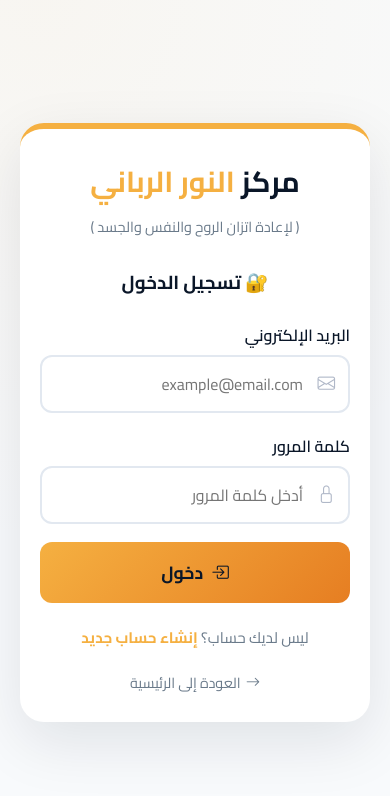
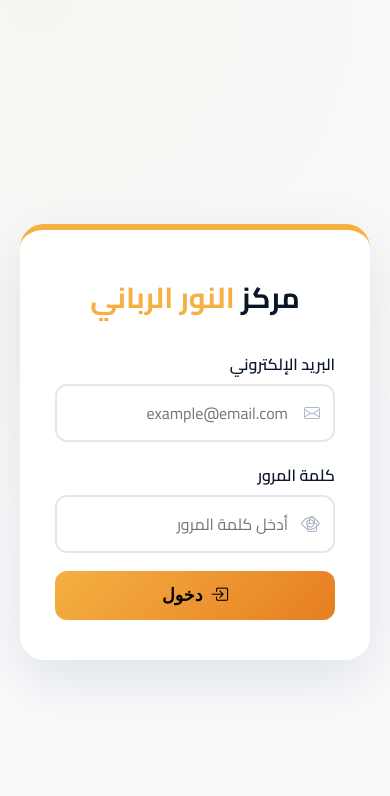
Before and after one commit to alshameerybassam-ui/BassamSpiritual, a website: page BassamSpiritual/public/login.html in a window 390 px wide. Drawn offline with nearby package versions, Linux system fonts and the light colour scheme.

Commit message:
Update login.html

```diff
--- a/BassamSpiritual/public/login.html
+++ b/BassamSpiritual/public/login.html
@@ -7,149 +7,29 @@
     <link rel="preconnect" href="https://fonts.googleapis.com">
     <link rel="preconnect" href="https://fonts.gstatic.com" crossorigin>
     <link href="https://fonts.googleapis.com/css2?family=Cairo:wght@300;400;600;700&display=swap" rel="stylesheet">
-    <link rel="stylesheet" href="style.css">
-
     <link rel="stylesheet" href="https://cdn.jsdelivr.net/npm/bootstrap-icons@1.11.3/font/bootstrap-icons.min.css">
-
     <style>
-        .auth-page {
-            min-height: 100vh;
-            display: flex;
-            align-items: center;
-            justify-content: center;
-            background: #F8FAFC;
-            padding: 20px;
-            background-image: radial-gradient(circle at 10% 0%, rgba(245, 176, 65, 0.06) 0%, transparent 60%);
-        }
-        .auth-card {
-            max-width: 420px;
-            width: 100%;
-            background: #fff;
-            border-radius: 24px;
-            padding: 40px 35px;
-            box-shadow: 0 20px 60px rgba(10, 22, 40, 0.1);
-            border-top: 6px solid #F5B041;
-        }
-        .auth-card .logo {
-            text-align: center;
-            margin-bottom: 25px;
-        }
-        .auth-card .logo h2 {
-            color: #0A1628;
-            font-size: 1.8rem;
-            margin: 0;
-        }
-        .auth-card .logo h2 span {
-            color: #F5B041;
-        }
-        .auth-card .logo p {
-            color: #6A7A8A;
-            font-size: 0.9rem;
-            margin-top: 5px;
-        }
-        .form-group {
-            margin-bottom: 18px;
-        }
-        .form-group label {
-            display: block;
-            font-weight: 600;
-            margin-bottom: 5px;
-            color: #0A1628;
-        }
-        .form-group .input-wrapper {
-            position: relative;
-        }
-        .form-group .input-wrapper i {
-            position: absolute;
-            right: 15px;
-            top: 50%;
-            transform: translateY(-50%);
-            color: #B0B8C8;
-            font-size: 1.1rem;
-            display: flex;
-            align-items: center;
-        }
-        .form-group .input-wrapper input {
-            width: 100%;
-            padding: 12px 45px 12px 15px;
-            border: 2px solid #E2E8F0;
-            border-radius: 12px;
-            font-family: 'Cairo', sans-serif;
-            font-size: 1rem;
-            transition: 0.3s;
-        }
-        .form-group .input-wrapper input:focus {
-            border-color: #F5B041;
-            outline: none;
-            box-shadow: 0 0 0 4px rgba(245, 176, 65, 0.15);
-        }
-        .btn-submit {
-            width: 100%;
-            padding: 14px;
-            background: linear-gradient(135deg, #F5B041, #E67E22);
-            color: #0A1628;
-            border: none;
-            border-radius: 12px;
-            font-size: 1.1rem;
-            font-weight: 800;
-            cursor: pointer;
-            transition: 0.3s;
-            font-family: 'Cairo', sans-serif;
-            margin-top: 10px;
-            display: flex;
-            align-items: center;
-            justify-content: center;
-            gap: 8px;
-        }
-        .btn-submit:hover {
-            transform: translateY(-3px);
-            box-shadow: 0 8px 30px rgba(245, 176, 65, 0.4);
-        }
-        .btn-submit:disabled {
-            opacity: 0.6;
-            cursor: not-allowed;
-            transform: none;
-        }
-        /* كلاس الدوران الخاص بأيقونة التحميل لبوتستراب */
-        .spinner-rotate {
-            animation: spin 1s linear infinite;
-        }
-        @keyframes spin {
-            0% { transform: rotate(0deg); }
-            100% { transform: rotate(360deg); }
-        }
-        .auth-link {
-            text-align: center;
-            margin-top: 20px;
-            color: #6A7A8A;
-            font-size: 0.95rem;
-        }
-        .auth-link a {
-            color: #F5B041;
-            text-decoration: none;
-            font-weight: 700;
-        }
-        .notification {
-            position: fixed;
-            top: 20px;
-            left: 50%;
-            transform: translateX(-50%);
-            padding: 15px 25px;
-            border-radius: 12px;
-            color: #fff;
-            font-weight: 600;
-            z-index: 9999;
-            display: none;
-            min-width: 300px;
-            text-align: center;
-            box-shadow: 0 10px 30px rgba(0,0,0,0.15);
-        }
+        body { font-family: 'Cairo', sans-serif; margin: 0; background: #F8FAFC; }
+        .auth-page { min-height: 100vh; display: flex; align-items: center; justify-content: center; padding: 20px; background-image: radial-gradient(circle at 10% 0%, rgba(245, 176, 65, 0.06) 0%, transparent 60%); }
+        .auth-card { max-width: 420px; width: 100%; background: #fff; border-radius: 24px; padding: 40px 35px; box-shadow: 0 20px 60px rgba(10, 22, 40, 0.1); border-top: 6px solid #F5B041; }
+        .logo { text-align: center; margin-bottom: 25px; }
+        .logo h2 { color: #0A1628; font-size: 1.8rem; margin: 0; }
+        .logo h2 span { color: #F5B041; }
+        .form-group { margin-bottom: 18px; }
+        .form-group label { display: block; font-weight: 600; margin-bottom: 5px; color: #0A1628; }
+        .input-wrapper { position: relative; }
+        .input-wrapper i, .toggle-password { position: absolute; top: 50%; transform: translateY(-50%); color: #B0B8C8; }
+        .input-wrapper i { right: 15px; }
+        .toggle-password { left: 15px; cursor: pointer; font-size: 1.2rem; }
+        .input-wrapper input { width: 100%; padding: 12px 45px; border: 2px solid #E2E8F0; border-radius: 12px; font-family: 'Cairo', sans-serif; font-size: 1rem; box-sizing: border-box; transition: 0.3s; }
+        .input-wrapper input:focus { border-color: #F5B041; outline: none; box-shadow: 0 0 0 4px rgba(245, 176, 65, 0.15); }
+        .btn-submit { width: 100%; padding: 14px; background: linear-gradient(135deg, #F5B041, #E67E22); border: none; border-radius: 12px; font-size: 1.1rem; font-weight: 800; cursor: pointer; margin-top: 10px; display: flex; align-items: center; justify-content: center; gap: 8px; }
+        .spinner-rotate { animation: spin 1s linear infinite; }
+        @keyframes spin { 100% { transform: rotate(360deg); } }
+        .notification { position: fixed; top: 20px; left: 50%; transform: translateX(-50%); padding: 15px 25px; border-radius: 12px; color: #fff; font-weight: 600; z-index: 9999; display: none; text-align: center; }
         .notification.success { background: #27ae60; }
         .notification.error { background: #e74c3c; }
         .notification.show { display: block; }
-        @media (max-width: 500px) {
-            .auth-card { padding: 25px 20px; }
-        }
     </style>
 </head>
 <body>
@@ -160,11 +40,7 @@
         <div class="auth-card">
             <div class="logo">
                 <h2>مركز <span>النور الرباني</span></h2>
-                <p>﴿ لإعادة اتزان الروح والنفس والجسد ﴾</p>
             </div>
-
-            <h3 style="text-align:center; color:#0A1628; margin-bottom:20px;">🔐 تسجيل الدخول</h3>
-
             <form id="loginForm">
                 <div class="form-group">
                     <label>البريد الإلكتروني</label>
@@ -173,29 +49,16 @@
                         <input type="email" id="email" placeholder="example@email.com" required>
                     </div>
                 </div>
-
                 <div class="form-group">
                     <label>كلمة المرور</label>
                     <div class="input-wrapper">
                         <i class="bi bi-lock"></i>
                         <input type="password" id="password" placeholder="أدخل كلمة المرور" required>
+                        <i class="bi bi-eye toggle-password" id="toggleIcon" onclick="togglePassword()"></i>
                     </div>
                 </div>
-
-                <button type="submit" class="btn-submit" id="loginBtn">
-                    <i class="bi bi-box-arrow-in-right"></i> دخول
-                </button>
+                <button type="submit" class="btn-submit" id="loginBtn"><i class="bi bi-box-arrow-in-right"></i> دخول</button>
             </form>
-
-            <div class="auth-link">
-                ليس لديك حساب؟ <a href="/register.html">إنشاء حساب جديد</a>
-            </div>
-
-            <div style="text-align:center; margin-top:15px;">
-                <a href="/" style="color:#6A7A8A; text-decoration:none; font-size:0.9rem; display: inline-flex; align-items: center; gap: 5px;">
-                    <i class="bi bi-arrow-right"></i> العودة إلى الرئيسية
-                </a>
-            </div>
         </div>
     </div>
 
@@ -210,76 +73,45 @@
             setTimeout(() => notification.classList.remove('show'), 6000);
         }
 
-        function redirectUserBasedOnRole(user) {
-            if (user && user.role === 'admin') {
-                showNotification('✨ مرحباً بك يا فضيلة الشيخ بسام! جاري توجيهك للوحة الإدارة...', 'success');
-                setTimeout(() => {
-                    window.location.href = '/admin.html';
-                }, 1500);
-            } else {
-                showNotification('✅ مرحباً بعودتك! جاري تحويلك إلى لوحة التحكم...', 'success');
-                setTimeout(() => {
-                    window.location.href = '/dashboard.html';
-                }, 1500);
-            }
+        function togglePassword() {
+            const input = document.getElementById('password');
+            const icon = document.getElementById('toggleIcon');
+            input.type = input.type === 'password' ? 'text' : 'password';
+            icon.className = input.type === 'password' ? 'bi bi-eye toggle-password' : 'bi bi-eye-slash toggle-password';
         }
 
-        (function checkExistingSession() {
+        async function apiRequest(url, method = 'POST', data = {}) {
             const token = localStorage.getItem('token');
-            if (token) {
-                fetch('/api/auth/verify', {
-                    headers: { 'Authorization': `Bearer ${token}` }
-                })
-                .then(res => res.json())
-                .then(data => {
-                    if (data.success && data.user) {
-                        redirectUserBasedOnRole(data.user);
-                    } else {
-                        localStorage.removeItem('token');
-                        localStorage.removeItem('user');
-                    }
-                })
-                .catch(() => {
-                    localStorage.removeItem('token');
-                    localStorage.removeItem('user');
-                });
-            }
-        })();
+            const response = await fetch(url, {
+                method,
+                headers: { 'Content-Type': 'application/json', ...(token && { 'Authorization': `Bearer ${token}` }) },
+                body: JSON.stringify(data)
+            });
+            return await response.json();
+        }
 
-        loginForm.addEventListener('submit', async function(e) {
+        loginForm.addEventListener('submit', async (e) => {
             e.preventDefault();
-
             const email = document.getElementById('email').value.trim();
             const password = document.getElementById('password').value;
 
-            if (!email || !password) {
-                showNotification('⚠️ الرجاء إدخال البريد الإلكتروني وكلمة المرور.', 'error');
-                return;
-            }
+            if (!/^[^\s@]+@[^\s@]+\.[^\s@]+$/.test(email)) return showNotification('⚠️ البريد الإلكتروني غير صحيح', 'error');
 
             loginBtn.disabled = true;
-            loginBtn.innerHTML = '<i class="bi bi-arrow-clockwise spinner-rotate"></i> جاري تسجيل الدخول...';
+            loginBtn.innerHTML = '<i class="bi bi-arrow-clockwise spinner-rotate"></i> جاري التحقق...';
 
             try {
-                const res = await fetch('/api/auth/login', {
-                    method: 'POST',
-                    headers: { 'Content-Type': 'application/json' },
-                    body: JSON.stringify({ email, password })
-                });
-                const json = await res.json();
-
-                if (json.success) {
-                    localStorage.setItem('token', json.token);
-                    localStorage.setItem('user', JSON.stringify(json.user));
-
-                    redirectUserBasedOnRole(json.user);
+                const res = await apiRequest('/api/auth/login', 'POST', { email, password });
+                if (res.success) {
+                    localStorage.setItem('token', res.token);
+                    localStorage.setItem('user', JSON.stringify(res.user));
+                    showNotification(`أهلاً بك يا ${res.user.name || 'عزيزي'}، جارٍ التوجيه...`);
+                    setTimeout(() => window.location.href = res.user.role === 'admin' ? '/admin.html' : '/dashboard.html', 1500);
                 } else {
-                    showNotification('❌ ' + (json.error || 'بيانات الدخول غير صحيحة.'), 'error');
-                    loginBtn.disabled = false;
-                    loginBtn.innerHTML = '<i class="bi bi-box-arrow-in-right"></i> دخول';
+                    throw new Error(res.error || 'فشل تسجيل الدخول');
                 }
-            } catch (e) {
-                showNotification('⚠️ خطأ في الاتصال بالخادم.', 'error');
+            } catch (err) {
+                showNotification(err.message, 'error');
                 loginBtn.disabled = false;
                 loginBtn.innerHTML = '<i class="bi bi-box-arrow-in-right"></i> دخول';
             }
```
